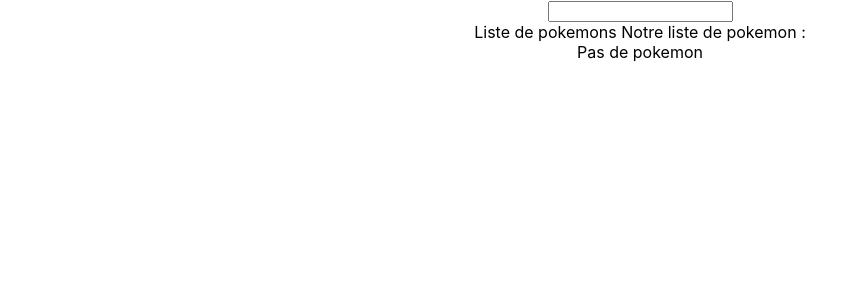
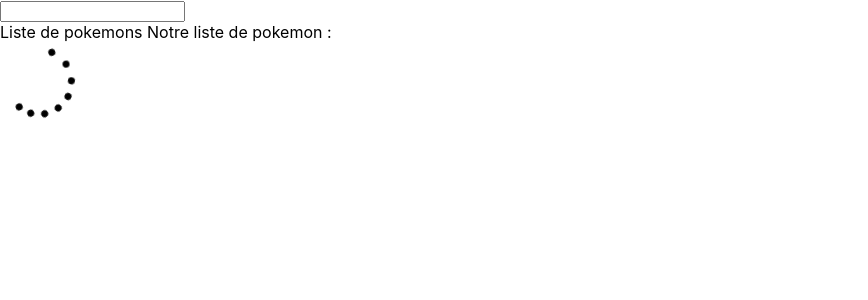
Before and after one commit to Forofoot/react-pokemon, a React (Create React App) app: page / in a window 1280 px wide. Shown: the top 300 px of the page, without its empty margins (0-868 px from the left). Built offline with nearby package versions, Linux system fonts and the light colour scheme; no server answers.

Commit message:
Add loader

```diff
--- a/src/App.css
+++ b/src/App.css
@@ -1,38 +1,84 @@
-.App {
-  text-align: center;
+.lds-roller {
+  display: inline-block;
+  position: relative;
+  width: 80px;
+  height: 80px;
 }
-
-.App-logo {
-  height: 40vmin;
-  pointer-events: none;
+.lds-roller div {
+  animation: lds-roller 1.2s cubic-bezier(0.5, 0, 0.5, 1) infinite;
+  transform-origin: 40px 40px;
 }
-
-@media (prefers-reduced-motion: no-preference) {
-  .App-logo {
-    animation: App-logo-spin infinite 20s linear;
-  }
+.lds-roller div:after {
+  content: " ";
+  display: block;
+  position: absolute;
+  width: 7px;
+  height: 7px;
+  border-radius: 50%;
+  background: #000;
+  margin: -4px 0 0 -4px;
 }
-
-.App-header {
-  background-color: #282c34;
-  min-height: 100vh;
-  display: flex;
-  flex-direction: column;
-  align-items: center;
-  justify-content: center;
-  font-size: calc(10px + 2vmin);
-  color: white;
+.lds-roller div:nth-child(1) {
+  animation-delay: -0.036s;
 }
-
-.App-link {
-  color: #61dafb;
+.lds-roller div:nth-child(1):after {
+  top: 63px;
+  left: 63px;
 }
-
-@keyframes App-logo-spin {
-  from {
+.lds-roller div:nth-child(2) {
+  animation-delay: -0.072s;
+}
+.lds-roller div:nth-child(2):after {
+  top: 68px;
+  left: 56px;
+}
+.lds-roller div:nth-child(3) {
+  animation-delay: -0.108s;
+}
+.lds-roller div:nth-child(3):after {
+  top: 71px;
+  left: 48px;
+}
+.lds-roller div:nth-child(4) {
+  animation-delay: -0.144s;
+}
+.lds-roller div:nth-child(4):after {
+  top: 72px;
+  left: 40px;
+}
+.lds-roller div:nth-child(5) {
+  animation-delay: -0.18s;
+}
+.lds-roller div:nth-child(5):after {
+  top: 71px;
+  left: 32px;
+}
+.lds-roller div:nth-child(6) {
+  animation-delay: -0.216s;
+}
+.lds-roller div:nth-child(6):after {
+  top: 68px;
+  left: 24px;
+}
+.lds-roller div:nth-child(7) {
+  animation-delay: -0.252s;
+}
+.lds-roller div:nth-child(7):after {
+  top: 63px;
+  left: 17px;
+}
+.lds-roller div:nth-child(8) {
+  animation-delay: -0.288s;
+}
+.lds-roller div:nth-child(8):after {
+  top: 56px;
+  left: 12px;
+}
+@keyframes lds-roller {
+  0% {
     transform: rotate(0deg);
   }
-  to {
+  100% {
     transform: rotate(360deg);
   }
 }
--- /dev/null
+++ b/src/components/Loader.jsx
@@ -0,0 +1,14 @@
+export default function Loader(){
+    return(
+        <div class="lds-roller">
+            <div></div>
+            <div></div>
+            <div></div>
+            <div></div>
+            <div></div>
+            <div></div>
+            <div></div>
+            <div></div>
+        </div>
+    )
+}
--- a/src/containers/Pokemons.jsx
+++ b/src/containers/Pokemons.jsx
@@ -1,12 +1,13 @@
 import { useEffect, useState } from 'react'
 import List from '../components/List'
 import { useSearchParams } from 'react-router-dom'
+import Loader from '../components/Loader'
 
 export default function Pokemons(){
     const [pokemons, setPokemons] = useState([])
     const [searchParams, setSearchParams] = useSearchParams()
     const [pokemonsFiltered, setPokemonsFiltered] = useState([])
-
+    const [loader, setLoader] = useState(true)
 
     const fetchPokemons = async () =>{
         try{
@@ -24,8 +25,10 @@
 
             if(!searchParams.get('search')){
                 setPokemonsFiltered(pokemon.results)
+                setLoader(false)
             }else{
                 setPokemonsFiltered(pokemon.results.filter((pokemon)=> pokemon.name.toLowerCase().includes(searchParams.get('search').toLowerCase())))
+                setLoader(false)
             }
 
         }catch(error){
@@ -49,6 +52,11 @@
             Liste de pokemons
 
             Notre liste de pokemon :  <br></br>
+            <div>
+                {loader ? (
+                    <Loader/>
+                ) : (
+                <>
                     {pokemonsFiltered.length ? (
                         <List pokemonList={pokemonsFiltered}/>
                     ) : (
@@ -56,7 +64,9 @@
                             Pas de pokemon
                         </div>
                     )}
-
+                </>
+                )}
+            </div>
         </div>
     )
 }
```
Lines whose indentation alone changed are shown as unchanged.
